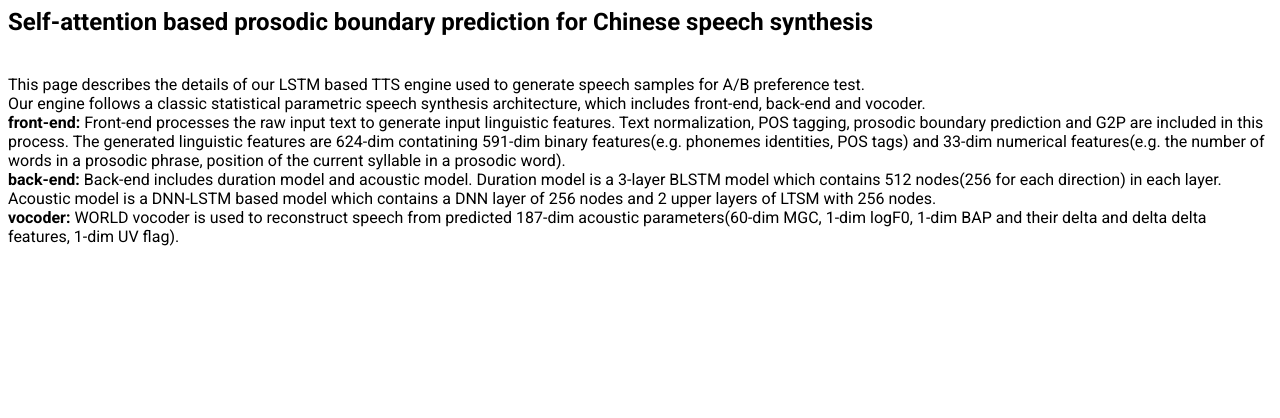
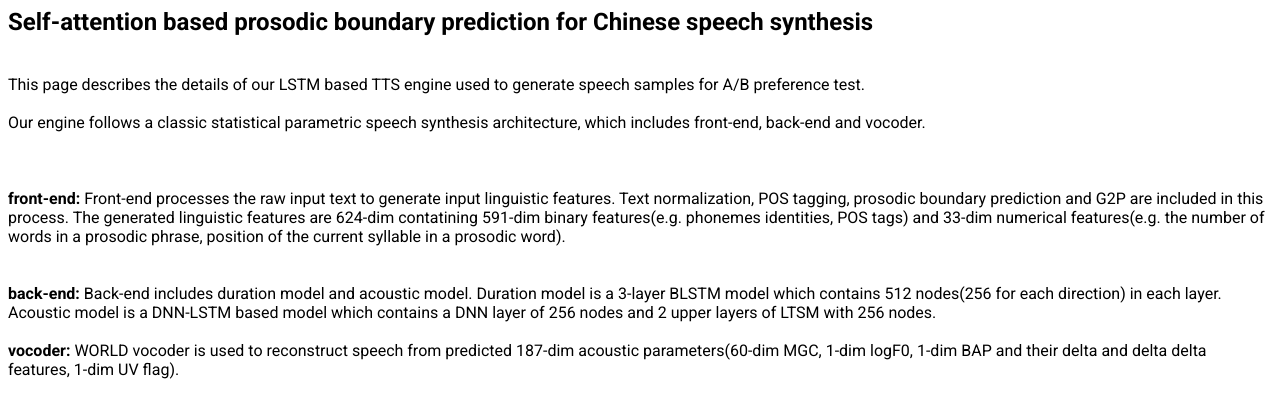
Before and after one commit to Chunhui-Lu/ICASSP2019, a plain HTML site: page index.html in a window 1280 px wide. Drawn offline with Linux system fonts and the light colour scheme.

Commit message:
Update index.html

```diff
--- a/index.html
+++ b/index.html
@@ -24,21 +24,21 @@
 
     <div> <br/>This page describes the details of our LSTM based TTS engine used to generate speech samples for A/B preference test.</div>
 
-    <div> Our engine follows a classic statistical parametric speech synthesis architecture, which includes front-end, back-end and vocoder.</div>
+    <div> <br/>Our engine follows a classic statistical parametric speech synthesis architecture, which includes front-end, back-end and vocoder.</div>
 
-    <div><b>front-end:</b> Front-end processes the raw input text to generate input linguistic features. Text normalization, POS tagging, prosodic boundary prediction
+    <div> <br/> <br/> <br/><b>front-end:</b> Front-end processes the raw input text to generate input linguistic features. Text normalization, POS tagging, prosodic boundary prediction
 
       and G2P are included in this process. The generated linguistic features are 624-dim contatining 591-dim binary features(e.g. phonemes identities, POS tags) and
 
       33-dim numerical features(e.g. the number of words in a prosodic phrase, position of the current syllable in a prosodic word).</div>
 
-    <div><b>back-end:</b> Back-end includes duration model and acoustic model. Duration model is a 3-layer BLSTM model which
+    <div> <br/> <br/><b>back-end:</b> Back-end includes duration model and acoustic model. Duration model is a 3-layer BLSTM model which
 
       contains 512 nodes(256 for each direction) in each layer. Acoustic model is a DNN-LSTM based model which contains a DNN layer
 
       of 256 nodes and 2 upper layers of LTSM with 256 nodes.</div>
 
-    <div><b>vocoder: </b>  WORLD vocoder is used to reconstruct speech from predicted 187-dim acoustic parameters(60-dim MGC, 1-dim logF0, 1-dim BAP and their delta and delta delta features, 1-dim UV flag).</div>
+    <div> <br/><b>vocoder: </b>  WORLD vocoder is used to reconstruct speech from predicted 187-dim acoustic parameters(60-dim MGC, 1-dim logF0, 1-dim BAP and their delta and delta delta features, 1-dim UV flag).</div>
 
 
 
```
